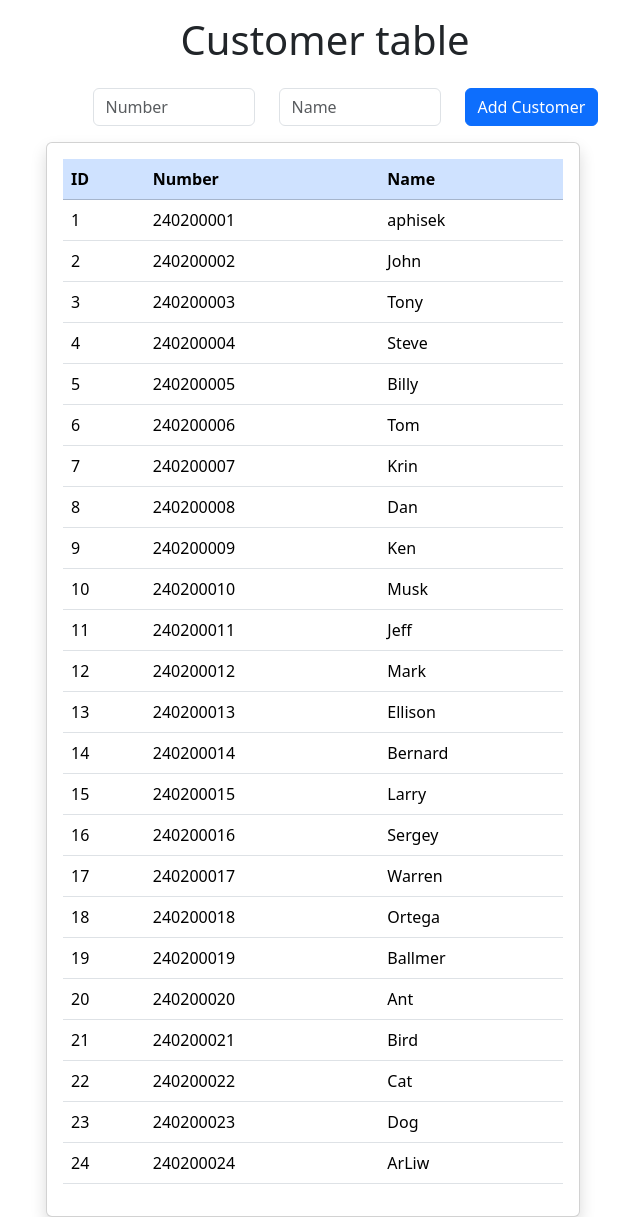
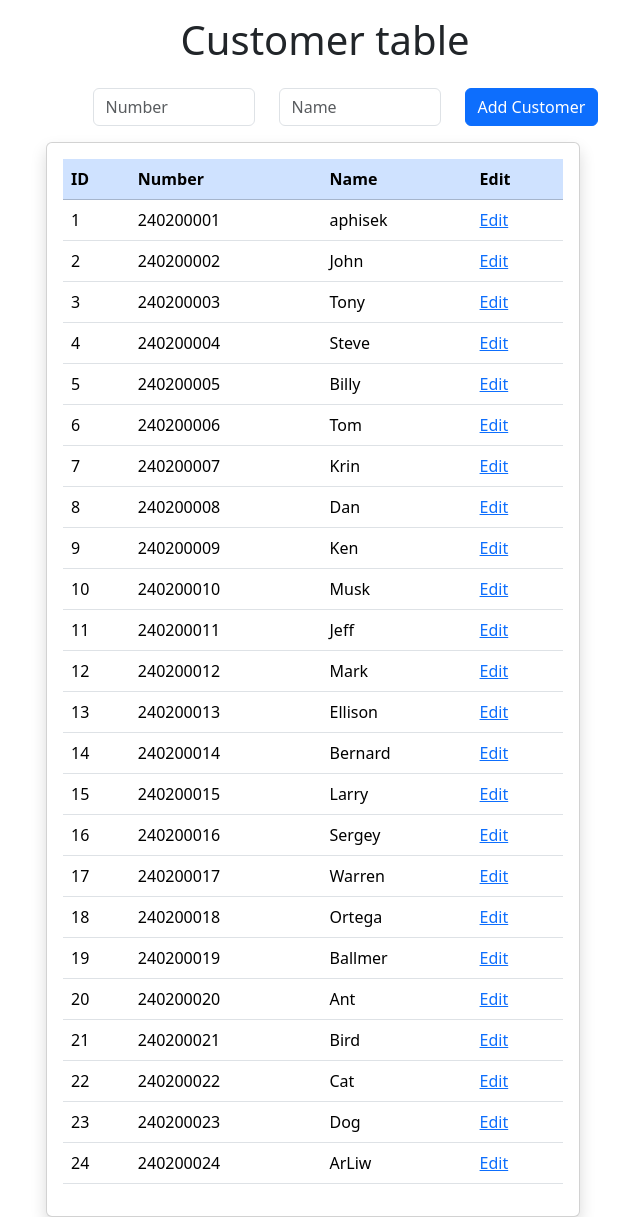
Before and after one commit to ArLiw317/test, a PHP site: page / in a window 1280 px wide. Shown: the whole page, without its empty margins (315-955 px from the left). Run offline with PHP 8.4, Linux system fonts and the light colour scheme; data comes from the database, SQL or seed files in the repository.

Commit message:
Action edit customer

```diff
--- a/index.php
+++ b/index.php
@@ -5,6 +5,7 @@
     <meta charset="UTF-8">
     <meta name="viewport" content="width=device-width, initial-scale=1.0">
     <title>Document</title>
+    <script src="https://cdn.jsdelivr.net/npm/jquery@3.7.1/dist/jquery.min.js"></script>
     <link href="https://cdn.jsdelivr.net/npm/bootstrap@5.3.3/dist/css/bootstrap.min.css" rel="stylesheet" integrity="sha384-QWTKZyjpPEjISv5WaRU9OFeRpok6YctnYmDr5pNlyT2bRjXh0JMhjY6hW+ALEwIH" crossorigin="anonymous">
 </head>
 
@@ -40,26 +41,90 @@
                 <div class="col-6">
                     <div class="card shadow">
                         <div class="card-body">
-                            <table class="table table-hover">
+                            <table id="customer_table" class="table table-hover">
+                                <thead>
                                     <tr class="table-primary">
                                         <th>ID</th>
                                         <th>Number</th>
                                         <th>Name</th>
+                                        <th>Edit</th>
                                     </tr>
-
+                                </thead>
+                                <tbody>
                                     <?php
                                     while ($row = mysqli_fetch_assoc($result)) {
                                         echo "<tr><td>" . $row['cus_ID'] . "</td>" .
                                             "<td>" . $row['cus_number'] . "</td>" .
-                                        "<td>" . $row['cus_name'] . "</td></tr>";
+                                            "<td>" . $row['cus_name'] . "</td>";
+                                    ?>
+                                        <td>
+                                            <a class="editbtn" href="#" data-bs-toggle="modal" data-bs-target="#edit_customer">
+                                                Edit
+                                            </a>
+                                        </td>
+                                    <?php
+                                        echo "</tr>";
                                     }
                                     ?>
+                                </tbody>
                             </table>
                         </div>
                     </div>
                 </div>
             </div>
         </div>
+
+        <!-- modal -->
+
+        <div class="modal fade" id="edit_customer" tabindex="-1" aria-hidden="true">
+            <div class="modal-dialog">
+                <div class="modal-content">
+                    <div class="modal-header">
+                        <h5 class="modal-title">Edit Customer</h5>
+                        <button type="button" class="btn-close" data-bs-dismiss="modal" aria-label="Close"></button>
+                    </div>
+                    <div class="modal-body">
+                        <form action="action/action_edit_customer.php" method="post">
+                            <input type="text" name="cus_ID" id="cus_ID_EDIT" hidden>
+                            <div class="row justify-content-center">
+                                <div class="col-6">
+                                    <input class="form-control" text="text" name="cus_number" id="cus_number_EDIT" placeholder="Number" disabled>
+                                </div>
+                                <div class="col-6">
+                                    <input class="form-control" text="text" name="cus_name" id="cus_name_EDIT" placeholder="Name" autocomplete="off">
+                                </div>
+
+                            </div>
+                            <div class="row mt-3">
+                                <div class="col-12 text-end">
+                                    <input type="submit" class="btn btn-warning" value="Save">
+                                </div>
+                            </div>
+                        </form>
+                    </div>
+                </div>
+            </div>
+        </div>
+
+        <script>
+            $(document).ready(function() {
+
+                var table = $('#customer_table');
+                table.on('click', '.editbtn', function() {
+
+                    $tr = $(this).closest('tr');
+                    var data = $tr.children("td").map(function() {
+                        return $(this).text();
+                    }).get();
+
+                    $('#cus_ID_EDIT').val(data[0]);
+                    $('#cus_number_EDIT').val(data[1]);
+                    $('#cus_name_EDIT').val(data[2]);
+                });
+            });
+        </script>
+
+
         <script src="https://cdn.jsdelivr.net/npm/@popperjs/core@2.11.8/dist/umd/popper.min.js" integrity="sha384-I7E8VVD/ismYTF4hNIPjVp/Zjvgyol6VFvRkX/vR+Vc4jQkC+hVqc2pM8ODewa9r" crossorigin="anonymous"></script>
         <script src="https://cdn.jsdelivr.net/npm/bootstrap@5.3.3/dist/js/bootstrap.min.js" integrity="sha384-0pUGZvbkm6XF6gxjEnlmuGrJXVbNuzT9qBBavbLwCsOGabYfZo0T0to5eqruptLy" crossorigin="anonymous"></script>
         <script src="https://cdn.jsdelivr.net/npm/bootstrap@5.3.3/dist/js/bootstrap.bundle.min.js" integrity="sha384-YvpcrYf0tY3lHB60NNkmXc5s9fDVZLESaAA55NDzOxhy9GkcIdslK1eN7N6jIeHz" crossorigin="anonymous"></script>
```
Also changed, not shown: action/action_edit_customer.php (added, +24 -0 lines). Lines whose indentation alone changed are shown as unchanged.
